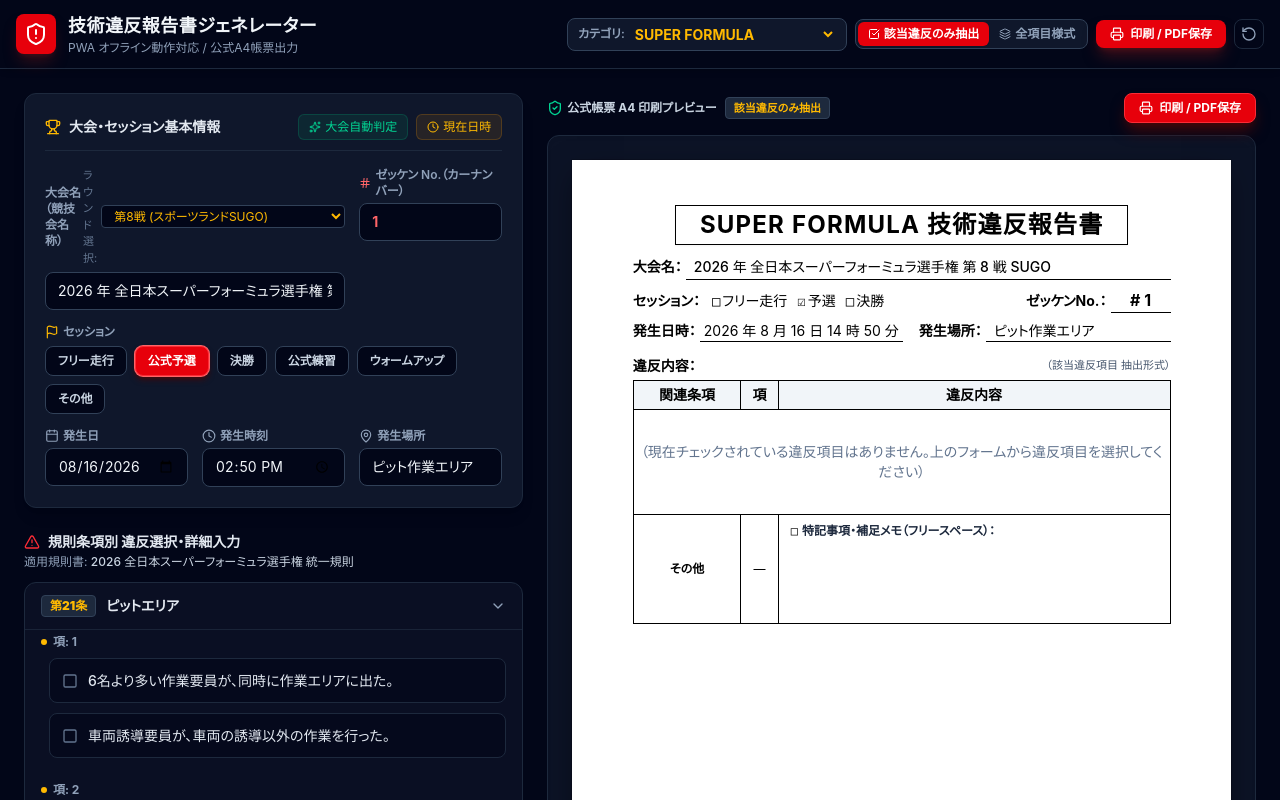
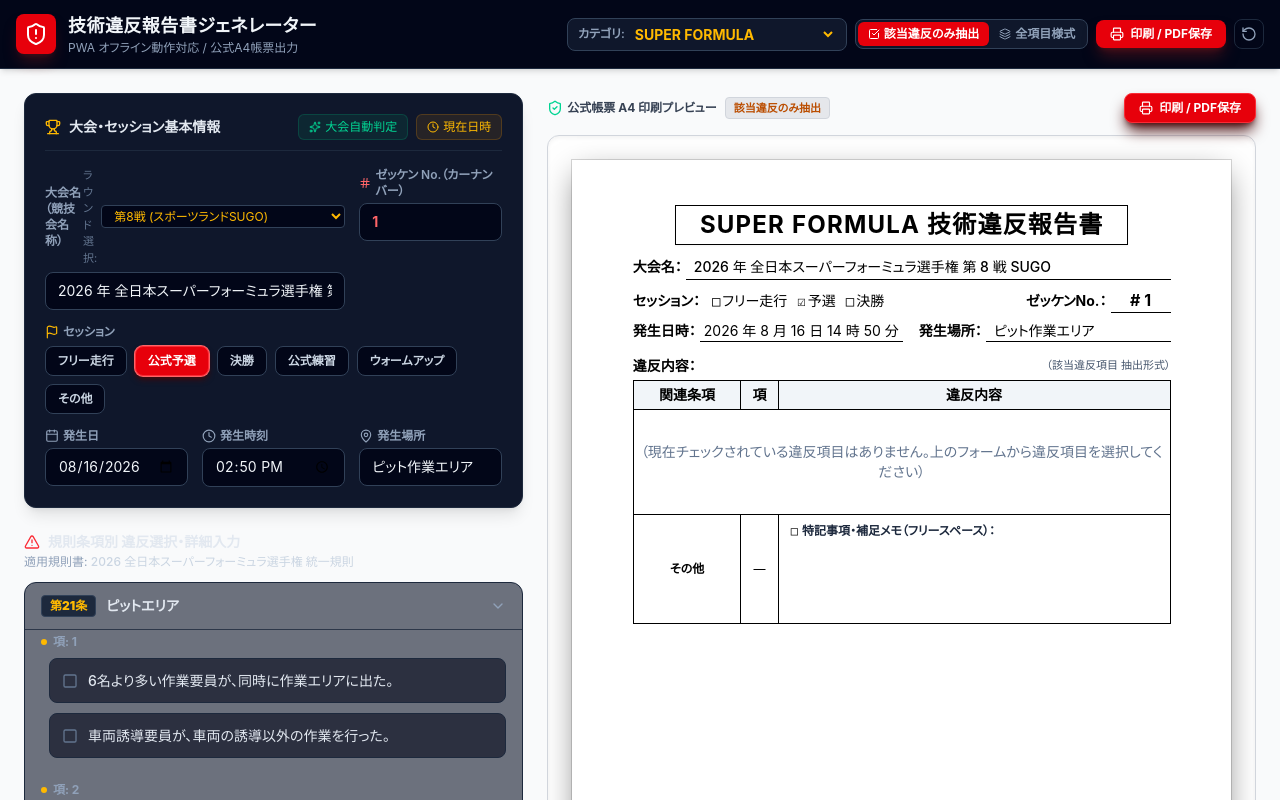
Before and after one commit to sakupan-syuzo/Ihan_houkoku, a React (Vite) app: page / in a window 1280 px wide. Shown: the top 800 px of the page. Built offline with nearby package versions, Linux system fonts and the light colour scheme; a web font is replaced by a local one.

Commit message:
ライト/ダークモード切り替え機能を実装

```diff
--- a/src/App.tsx
+++ b/src/App.tsx
@@ -16,6 +16,15 @@
   const [selectedCategory, setSelectedCategory] = useState<RaceCategory>(categories[0])
   const [isPreviewMode, setIsPreviewMode] = useState<boolean>(false)
   const [reportMode, setReportMode] = useState<ReportMode>('selected_only')
+  const [isDarkMode, setIsDarkMode] = useState<boolean>(() => {
+    const saved = localStorage.getItem('theme')
+    return saved ? saved === 'dark' : false // デフォルトはライトモード
+  })
+
+  // テーマ変更をローカルストレージに保存
+  useEffect(() => {
+    localStorage.setItem('theme', isDarkMode ? 'dark' : 'light')
+  }, [isDarkMode])
 
   // フォームデータ初期値
   const [formData, setFormData] = useState<ReportFormData>(() => {
@@ -150,8 +159,16 @@
   // 選択中の違反数
   const activeViolationCount = Object.values(formData.violations).filter((v) => v.checked).length
 
+  // テーマによる動的クラス
+  const theme = {
+    bg: isDarkMode ? 'bg-slate-950' : 'bg-gray-50',
+    text: isDarkMode ? 'text-slate-100' : 'text-slate-900',
+    cardBg: isDarkMode ? 'bg-slate-900/80' : 'bg-white',
+    border: isDarkMode ? 'border-slate-800' : 'border-gray-300'
+  }
+
   return (
-    <div className="min-h-screen bg-slate-950 flex flex-col">
+    <div className={`min-h-screen ${theme.bg} ${theme.text} flex flex-col`}>
       {/* 画面ヘッダー（ナビゲーション & モード切替） */}
       <Header
         categories={categories}
@@ -164,18 +181,20 @@
         reportMode={reportMode}
         onToggleReportMode={setReportMode}
         activeViolationCount={activeViolationCount}
+        isDarkMode={isDarkMode}
+        onToggleDarkMode={() => setIsDarkMode(!isDarkMode)}
       />
 
       {/* メインコンテンツ */}
       <main className="flex-1 max-w-7xl w-full mx-auto p-4 sm:p-6 print:p-0 print:m-0 print:max-w-none">
         {/* モード切替タブ（スマホ用） */}
-        <div className="flex border-b border-slate-800 mb-6 no-print md:hidden">
+        <div className={`flex border-b ${theme.border} mb-6 no-print md:hidden`}>
           <button
             onClick={() => setIsPreviewMode(false)}
             className={`flex-1 py-2.5 text-xs font-bold flex items-center justify-center gap-1.5 border-b-2 transition-all ${
               !isPreviewMode
-                ? 'border-red-500 text-red-400 bg-slate-900/50'
-                : 'border-transparent text-slate-400 hover:text-slate-200'
+                ? `border-red-500 text-red-400 ${isDarkMode ? 'bg-slate-900/50' : 'bg-gray-100'}`
+                : `border-transparent ${isDarkMode ? 'text-slate-400 hover:text-slate-200' : 'text-gray-500 hover:text-gray-700'}`
             }`}
           >
             <FileText className="w-3.5 h-3.5" />
@@ -185,8 +204,8 @@
             onClick={() => setIsPreviewMode(true)}
             className={`flex-1 py-2.5 text-xs font-bold flex items-center justify-center gap-1.5 border-b-2 transition-all ${
               isPreviewMode
-                ? 'border-amber-500 text-amber-400 bg-slate-900/50'
-                : 'border-transparent text-slate-400 hover:text-slate-200'
+                ? `border-amber-500 text-amber-400 ${isDarkMode ? 'bg-slate-900/50' : 'bg-gray-100'}`
+                : `border-transparent ${isDarkMode ? 'text-slate-400 hover:text-slate-200' : 'text-gray-500 hover:text-gray-700'}`
             }`}
           >
             <Eye className="w-3.5 h-3.5" />
@@ -214,6 +233,7 @@
               onChange={handleFormChange}
               onSetCurrentTime={handleSetCurrentTime}
               onAutoMatchEvent={handleAutoMatchEvent}
+              isDarkMode={isDarkMode}
             />
 
             {/* 規則条文に基づく動的違反フォーム ＋ フリースペース */}
@@ -223,6 +243,7 @@
               onUpdateViolation={handleUpdateViolation}
               additionalNotes={formData.additionalNotes}
               onNotesChange={(notes) => handleFormChange('additionalNotes', notes)}
+              isDarkMode={isDarkMode}
             />
           </div>
 
@@ -235,11 +256,11 @@
             <div className="lg:sticky lg:top-20 print:static">
               <div className="flex items-center justify-between mb-3 no-print">
                 <div className="flex items-center gap-2">
-                  <span className="text-xs font-bold text-slate-300 flex items-center gap-1">
+                  <span className={`text-xs font-bold ${isDarkMode ? 'text-slate-300' : 'text-gray-700'} flex items-center gap-1`}>
                     <ShieldCheck className="w-4 h-4 text-emerald-400" />
                     公式帳票 A4 印刷プレビュー
                   </span>
-                  <span className="text-[11px] font-semibold bg-slate-800 text-amber-400 px-2 py-0.5 rounded border border-slate-700">
+                  <span className={`text-[11px] font-semibold ${isDarkMode ? 'bg-slate-800 border-slate-700 text-amber-400' : 'bg-gray-200 border-gray-300 text-amber-700'} px-2 py-0.5 rounded border`}>
                     {reportMode === 'selected_only' ? '該当違反のみ抽出' : '全項目様式'}
                   </span>
                 </div>
@@ -254,7 +275,7 @@
               </div>
 
               {/* 印刷・帳票コンポーネント本体 */}
-              <div className="bg-slate-900/80 p-2 sm:p-6 rounded-xl border border-slate-800 overflow-x-auto shadow-inner flex justify-center print:bg-transparent print:border-none print:p-0 print:shadow-none print:overflow-visible">
+              <div className={`${theme.cardBg} p-2 sm:p-6 rounded-xl border ${theme.border} overflow-x-auto shadow-inner flex justify-center print:bg-transparent print:border-none print:p-0 print:shadow-none print:overflow-visible`}>
                 <ReportDocument
                   category={selectedCategory}
                   formData={formData}
```
